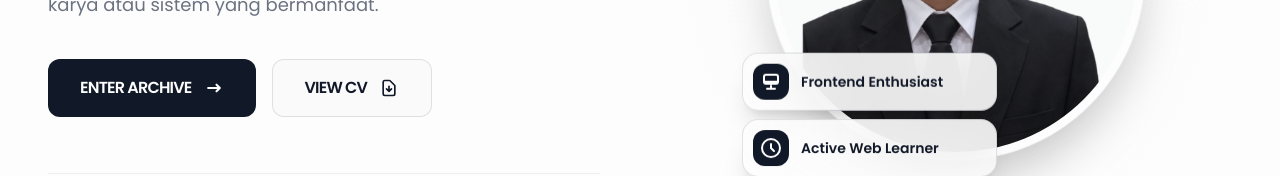
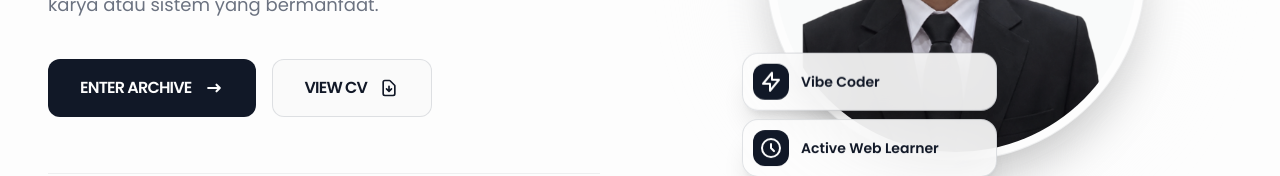
Before and after one commit to Firdaus1802/PORTOFOLIO-DAUS, a Next.js app: page / in a window 1280 px wide. Shown: the part 445-621 px from the top of the page. Built offline with nearby package versions, Linux system fonts and the light colour scheme; no server answers.

Commit message:
feat(hero): replace Frontend Enthusiast with Vibe Coder in typing animation and stats badge

```diff
--- a/app/hero.tsx
+++ b/app/hero.tsx
@@ -10,7 +10,7 @@ export default function Hero() {
   const [subIndex, setSubIndex] = useState(0)
   const [deleting, setDeleting] = useState(false)
 
-  const texts = useMemo(() => ["Junior Frontend Developer", "Frontend Enthusiast", "Web Developer"], [])
+  const texts = useMemo(() => ["Junior Frontend Developer", "Vibe Coder", "Web Developer"], [])
 
   const handleScroll = (id: string) => {
     const section = document.getElementById(id)
@@ -183,10 +183,10 @@ const quickStatsList = [
     ),
   },
   {
-    message: "Frontend Enthusiast",
+    message: "Vibe Coder",
     icon: (
       <svg className="w-5 md:w-6 text-text-background" aria-hidden="true" xmlns="http://www.w3.org/2000/svg" width="24" height="24" fill="none" viewBox="0 0 24 24">
-        <path stroke="currentColor" strokeLinecap="round" strokeLinejoin="round" strokeWidth="2" d="M5 12V7a2 2 0 0 1 2-2h10a2 2 0 0 1 2 2v5M5 12a2 2 0 0 0 2 2h10a2 2 0 0 0 2-2M5 12h14m-7 4v3m-4 0h8" />
+        <path stroke="currentColor" strokeLinecap="round" strokeLinejoin="round" strokeWidth="2" d="M13 10V3L4 14h7v7l9-11h-7Z" />
       </svg>
     ),
   },
```
